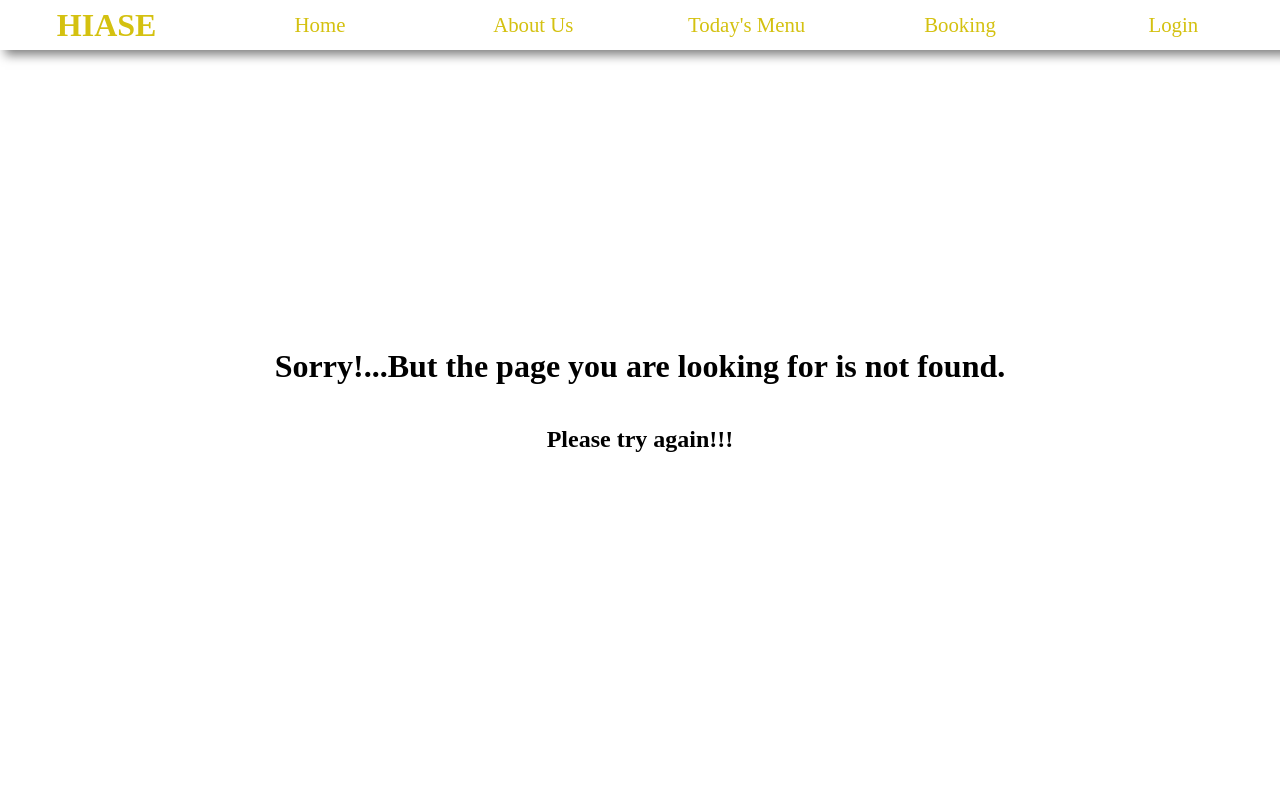
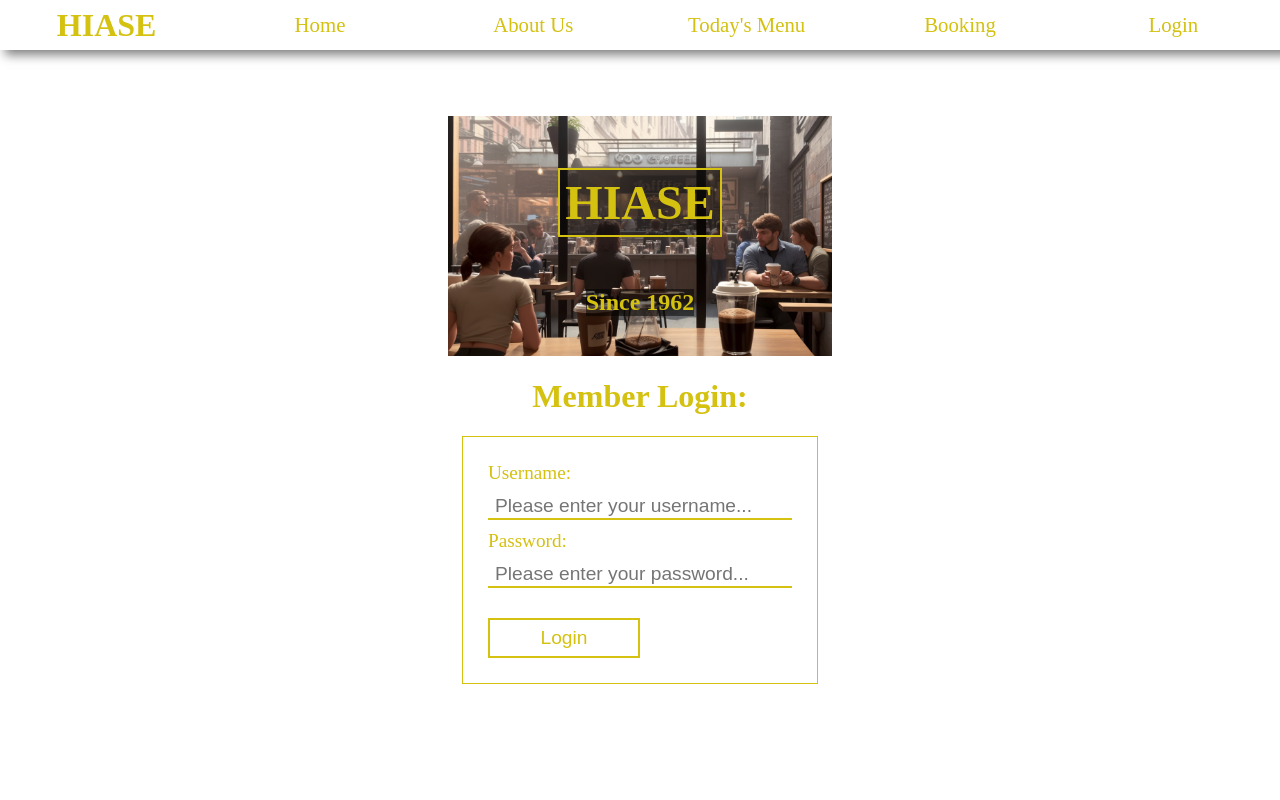
Before and after one commit to 2604kien/coffee-shop, a React (Create React App) app in the folder frontend/: page /login in a window 1280 px wide. Before the commit this address had no page. Shown: the top 800 px of the page. Built offline with nearby package versions, Linux system fonts and the light colour scheme.

Commit message:
finish Login component in front end

```diff
--- a/frontend/src/components/About.js
+++ b/frontend/src/components/About.js
@@ -6,7 +6,7 @@ export default function About(){
     return(
         <div style={{textAlign:"center"}}>
         <h1 style={{color: "rgb(212, 193, 16)"}}>About Us</h1>
-        <div className="about">
+        <div id="about" className="about">
 
                 <p>"Step into a sensory journey at <span style={{color: "rgb(212, 193, 16)"}}>HIASE</span> the newest coffee haven that seamlessly marries the modern ambiance of 2023 with the timeless allure of traditional coffee craftsmanship dating back to 1960s. Nestled in the heart of the city, this enchanting coffee shop invites patrons to savor the rich heritage of coffee culture through meticulously preserved recipes that have stood the test of time. As you enter, the aroma of freshly ground beans wafts through the air, transporting you to a bygone era where every cup was a celebration of artistry and flavor. From meticulously hand-pulled shots of espresso to the frothy perfection of cappuccinos, each beverage is a testament to the expertise handed down through generations. At <span style={{color: "rgb(212, 193, 16)"}}>HIASE</span>, we invite you to immerse yourself in the warm embrace of tradition, where every sip tells a story that has been brewing for over a century."</p>
                 <img style={{width:"100%"}} src={About1}/>
--- a/frontend/src/components/App.js
+++ b/frontend/src/components/App.js
@@ -3,11 +3,13 @@ import { Routes, Route } from "react-router-dom";
 import Layout from "./Layout";
 import HomePage from "./HomePage";
 import Error404 from "./Error404"
+import Login from "./Login";
 function App() {
   return (
       <Routes>
         <Route path="/" element={<Layout/>}>
           <Route path="" element={<HomePage/>}/>
+          <Route path="login" element={<Login/>}/>
           <Route path="*" element={<Error404/>}/>
         </Route>
       </Routes>
--- /dev/null
+++ b/frontend/src/components/Login.js
@@ -0,0 +1,25 @@
+import React from "react"
+import '../css/Login.css'
+import LoginIMG from "../images/Login.png"
+export default function Login(){
+    const [loginData, setLoginData]=React.useState({
+        username: "",
+        password:""
+    })
+    return (
+        <div className="login">
+            <div className="logo--login blur" style={{backgroundImage: `url(${LoginIMG})`}}>
+                <h1>HIASE</h1>
+                <h2>Since 1962</h2>
+            </div>
+            <h1>Member Login:</h1>
+            <form className="login--form">
+                <label htmlFor="username">Username:</label>
+                <input type="text" id="username" name="username" placeholder="Please enter your username..." required/>
+                <label htmlFor="password">Password:</label>
+                <input type="password" id="password" name="password" placeholder="Please enter your password..." required/>
+                <button> Login </button>
+            </form>
+        </div>
+    )
+}
--- a/frontend/src/components/Navbar.js
+++ b/frontend/src/components/Navbar.js
@@ -16,9 +16,9 @@ export default function Navbar(){
         <>
         <div className="navigation-bar">
             <ul style={{backgroundColor: isScroll>0? "white":"transparent", transition:"all 0.3s ease"}}>
-                <li onClick={()=>navigate('/')} style={{fontWeight:"bold", fontSize:"2rem"}}>HIASE</li>
-                <li onClick={()=>navigate('/')}>Home</li>
-                <li onClick={()=>navigate('/about')}>About Us</li>
+                <li onClick={()=>{navigate('/')}} style={{fontWeight:"bold", fontSize:"2rem"}}>HIASE</li>
+                <li onClick={()=>{navigate('/')}}>Home</li>
+                <li onClick={(e)=>{e.preventDefault(); navigate('/'); window.location.replace("#about")}}>About Us</li>
                 <li onClick={()=>navigate('/menu')}>Today's Menu</li>
                 <li onClick={()=>navigate('/booking')}>Booking</li>
                 <li onClick={()=>navigate('/login')}>Login</li>
--- /dev/null
+++ b/frontend/src/css/Login.css
@@ -0,0 +1,63 @@
+.login{
+    display: flex;
+    flex-direction: column;
+    justify-content: center;
+    align-items: center;
+    width: 100vw;
+    height: 100vh;
+}
+.logo--login{
+    width: 30%;
+    height: 30%;
+    background-size: cover;
+
+    background-repeat: no-repeat;
+    display: flex;
+    flex-direction: column;
+    justify-content: center;
+    align-items: center;
+}
+.logo--login>h1{
+    color: rgb(212, 193, 16);
+    font-size: 3rem;
+    padding: 5px;
+    border: 2px solid rgb(212, 193, 16);
+    background-color: rgba(0,0,0,0.5);
+}
+.logo--login>h2{
+    color: rgb(212, 193, 16);
+    background-color: rgba(0,0,0,0.5);
+}
+.login>h1{
+    color: rgb(212, 193, 16);
+}
+.login--form{
+    display: flex;
+    flex-direction: column;
+    text-align: left;
+    justify-content: center;
+    color: rgb(212, 193, 16);
+    font-size: 1.2rem;
+    border: 1px solid rgb(212, 193, 16);
+    padding: 25px;
+    gap: 10px;
+}
+.login--form>input{
+    width: 300px;
+    text-indent: 5px;
+    border: none;
+    border-bottom: 2px solid rgb(212, 193, 16);
+    outline: none;
+    color: rgb(212, 193, 16);
+    font-size: 1.2rem;
+}
+.login--form>button{
+    width: 50%;
+    height: 40px;
+    margin-top: 20px;
+    background-color: transparent;
+    color: rgb(212, 193, 16);
+    font-size: 1.2rem;
+    cursor: pointer;
+    border: 2px solid rgb(212, 193, 16);
+}
--- a/frontend/src/css/index.css
+++ b/frontend/src/css/index.css
@@ -14,3 +14,6 @@ body{
     font-family: 'Handlee', cursive;
     font-size: 1.2rem;
 }
+html {
+    scroll-behavior: smooth;
+  }
```
Also changed, not shown: frontend/src/images/Login.png (added), 1 other file (tests, documents, lock files or other folders).
